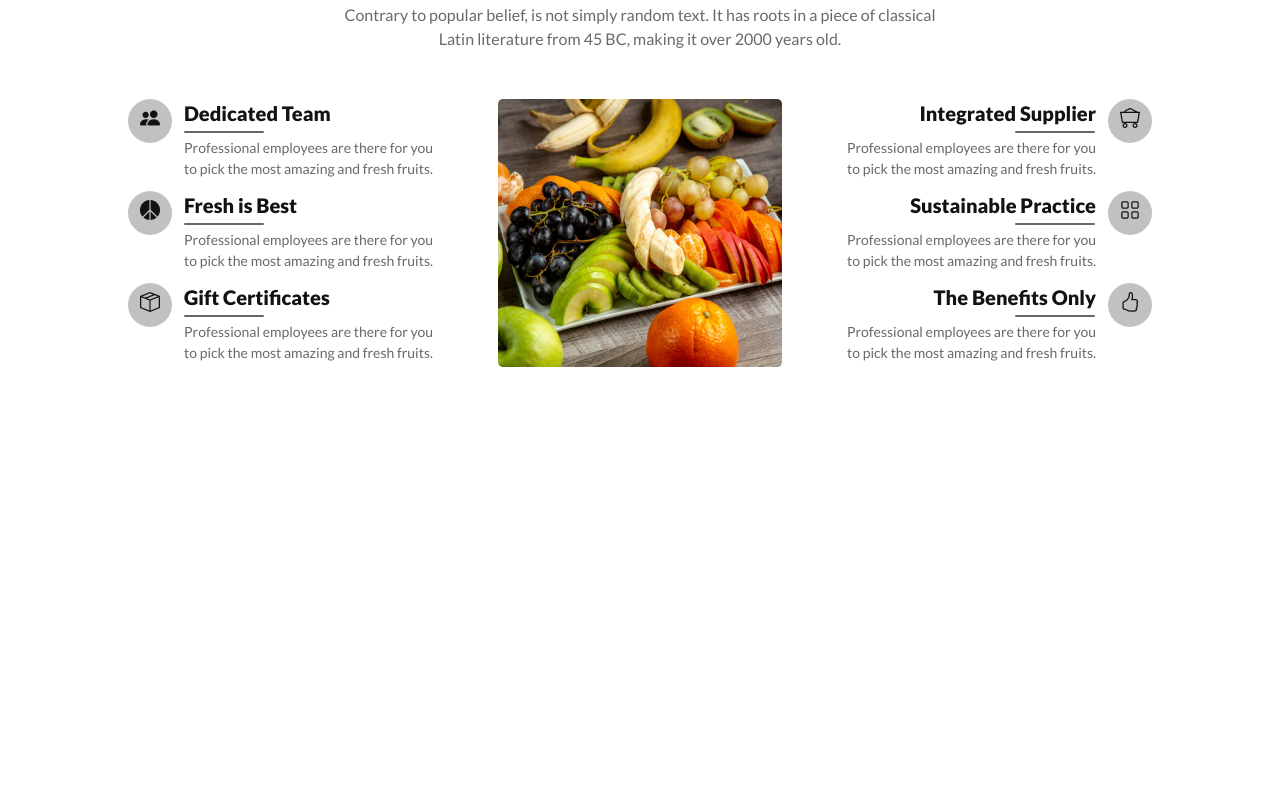
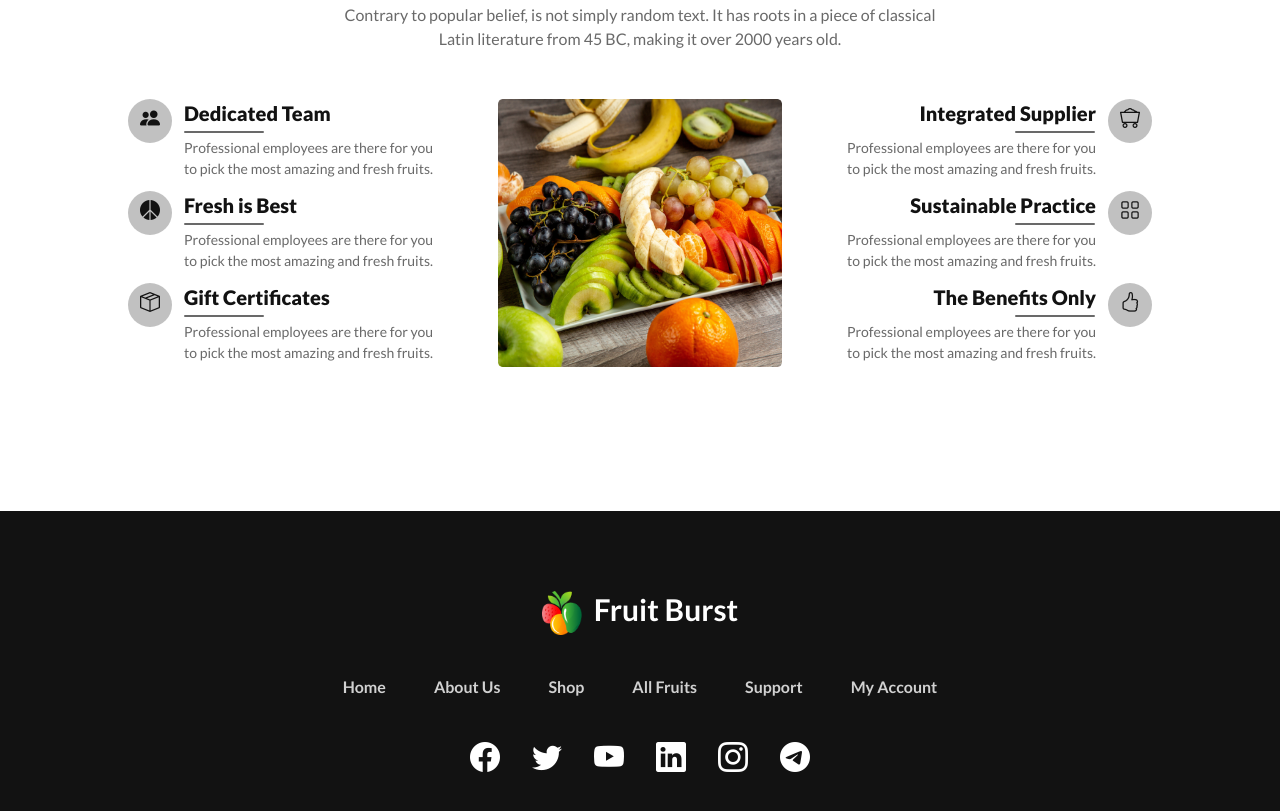
Before and after one commit to saziddeveloper/FRUIT-BURST, a plain HTML site: page index.html in a window 1280 px wide. Shown: the part 2035-2846 px from the top of the page. Before the commit the page ends 2402 px from the top, so only its background shows below. Drawn offline with nearby package versions, Linux system fonts and the light colour scheme.

Commit message:
add footer section

```diff
--- a/index.html
+++ b/index.html
@@ -382,8 +382,27 @@
             </article>
         </section>
     </main>
-    <footer>
-
+    <footer class="mt-36 bg-[#121212] text-white py-10 lg:py-20 flex flex-col items-center">
+        <div class="flex gap-3">
+            <img class="w-10" src="images/logo.png" alt="">
+            <h1 class="font-bold text-white text-3xl">Fruit Burst</h1>
+        </div>
+        <div class="grid grid-cols-3 lg:flex gap-6 lg:gap-12 mt-14 lg:mt-10">
+            <p class="text-center hover:underline text-[#ffffffce] font-semibold"><a href="#">Home</a></p>
+            <p class="text-center hover:underline text-[#ffffffce] font-semibold"><a href="#">About Us</a></p>
+            <p class="text-center hover:underline text-[#ffffffce] font-semibold"><a href="#">Shop</a></p>
+            <p class="text-center hover:underline text-[#ffffffce] font-semibold"><a href="#">All Fruits</a></p>
+            <p class="text-center hover:underline text-[#ffffffce] font-semibold"><a href="#">Support</a></p>
+            <p class="text-center hover:underline text-[#ffffffce] font-semibold"><a href="#">My Account</a></p>
+        </div>
+        <div class="grid grid-cols-3 lg:flex gap-14 lg:gap-8 mt-14 lg:mt-10">
+            <a class="hover:opacity-40" href="#"><i class="bi bi-facebook text-white text-3xl"></i></a>
+            <a class="hover:opacity-40" href="#"><i class="bi bi-twitter text-white text-3xl"></i></a>
+            <a class="hover:opacity-40" href="#"><i class="bi bi-youtube text-white text-3xl"></i></a>
+            <a class="hover:opacity-40" href="#"><i class="bi bi-linkedin text-white text-3xl"></i></a>
+            <a class="hover:opacity-40" href="#"><i class="bi bi-instagram text-white text-3xl"></i></a>
+            <a class="hover:opacity-40" href="#"><i class="bi bi-telegram text-white text-3xl"></i></a>
+        </div>
     </footer>
 </body>
 </html>
```
